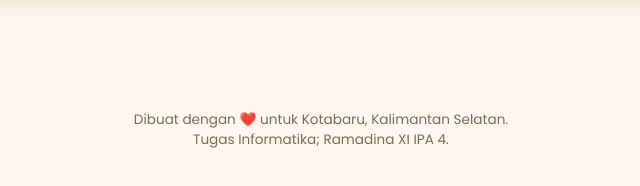
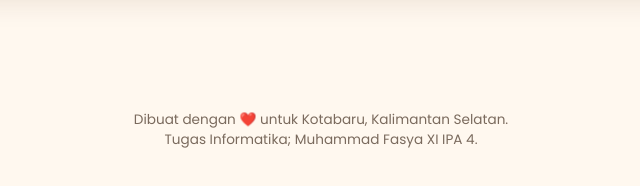
Before and after one commit to ijancakep3-cloud/nyoba, a plain HTML site: page index.html in a window 1280 px wide. Shown: the part 1713-1899 px from the top of the page, 319-959 px from the left. Drawn offline with nearby package versions, Linux system fonts and the light colour scheme.

Commit message:
Update index.html

```diff
--- a/index.html
+++ b/index.html
@@ -124,7 +124,7 @@ footer{text-align:center;padding:40px 5vw;color:var(--muted);font-size:.85rem}
   </div>
 </section>
 
-<footer>Dibuat dengan ❤️ untuk Kotabaru, Kalimantan Selatan.<br>Tugas Informatika; Ramadina XI IPA 4.</footer>
+<footer>Dibuat dengan ❤️ untuk Kotabaru, Kalimantan Selatan.<br>Tugas Informatika; Muhammad Fasya XI IPA 4.</footer>
 
 <div class="modal" id="modal"><div class="box mbox" id="box"></div></div>
 <div class="toast" id="toast"></div>
```
